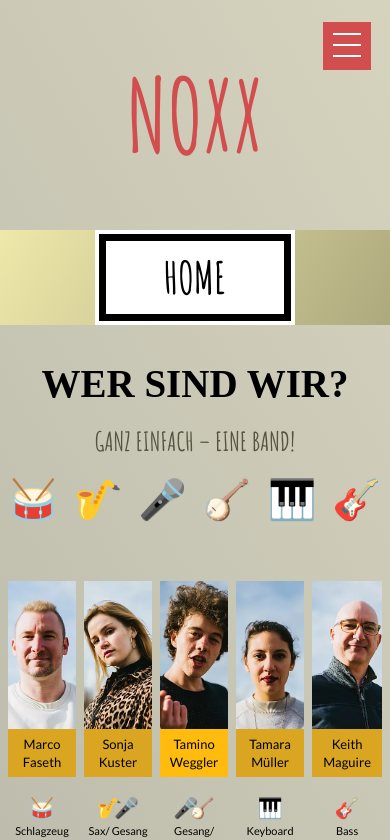
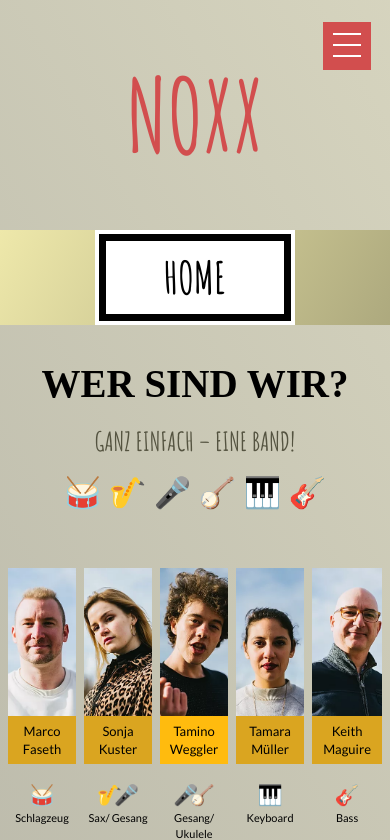
Before and after one commit to weeebr/noxx, a React (Create React App) app: page / in a window 390 px wide. Shown: the top 840 px of the page. Built offline with nearby package versions, Linux system fonts and the light colour scheme; a web font is replaced by a local one.

Commit message:
improve mobile styles for emojis

```diff
--- a/src/pages/Home.js
+++ b/src/pages/Home.js
@@ -57,11 +57,21 @@ const members = [
 const EmoijWrapper = styled.div`
   display: flex;
   justify-content: center;
+  flex-wrap: wrap;
+  padding: 0 8px;
 
   span {
     transform: rotate(0deg);
     transition: all 1.7s ease-out;
     padding: 0 8px;
+    display: block;
+    font-size: 39px;
+    margin-top: 8px;
+
+    ${breakpoint(device.phone)} {
+      padding: 0 1%;
+      font-size: 30px;
+    }
 
     &:hover {
       transform: rotate(96000deg);
@@ -81,46 +91,22 @@ const Home = () => {
       <h3>Wer sind wir?</h3>
       <h4 style={{ fontWeight: "lighter" }}>Ganz einfach – Eine Band!</h4>
       <EmoijWrapper>
-        <span
-          role="img"
-          style={{ display: "block", fontSize: 39, marginTop: 8 }}
-          aria-label="music-emoijs"
-        >
+        <span role="img" aria-label="music-drums">
           🥁
         </span>
-        <span
-          role="img"
-          style={{ display: "block", fontSize: 39, marginTop: 8 }}
-          aria-label="music-emoijs"
-        >
+        <span role="img" aria-label="music-saxophone">
           🎷
         </span>
-        <span
-          role="img"
-          style={{ display: "block", fontSize: 39, marginTop: 8 }}
-          aria-label="music-emoijs"
-        >
+        <span role="img" aria-label="music-microphone">
           🎤
         </span>
-        <span
-          role="img"
-          style={{ display: "block", fontSize: 39, marginTop: 8 }}
-          aria-label="music-emoijs"
-        >
+        <span role="img" aria-label="music-ukulele">
           🪕
         </span>
-        <span
-          role="img"
-          style={{ display: "block", fontSize: 39, marginTop: 8 }}
-          aria-label="music-emoijs"
-        >
+        <span role="img" aria-label="music-keyboard">
           🎹
         </span>
-        <span
-          role="img"
-          style={{ display: "block", fontSize: 39, marginTop: 8 }}
-          aria-label="music-emoijs"
-        >
+        <span role="img" aria-label="music-bass">
           🎸
         </span>
       </EmoijWrapper>
```
